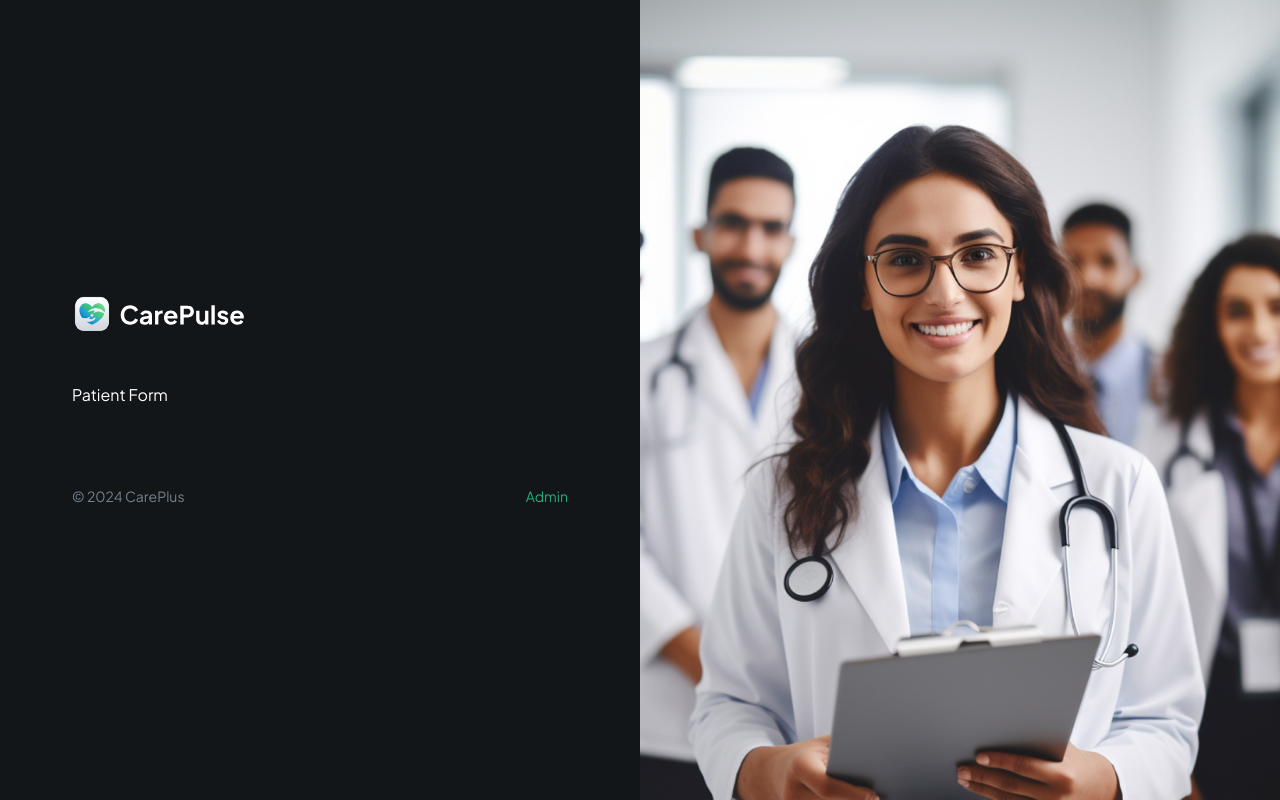
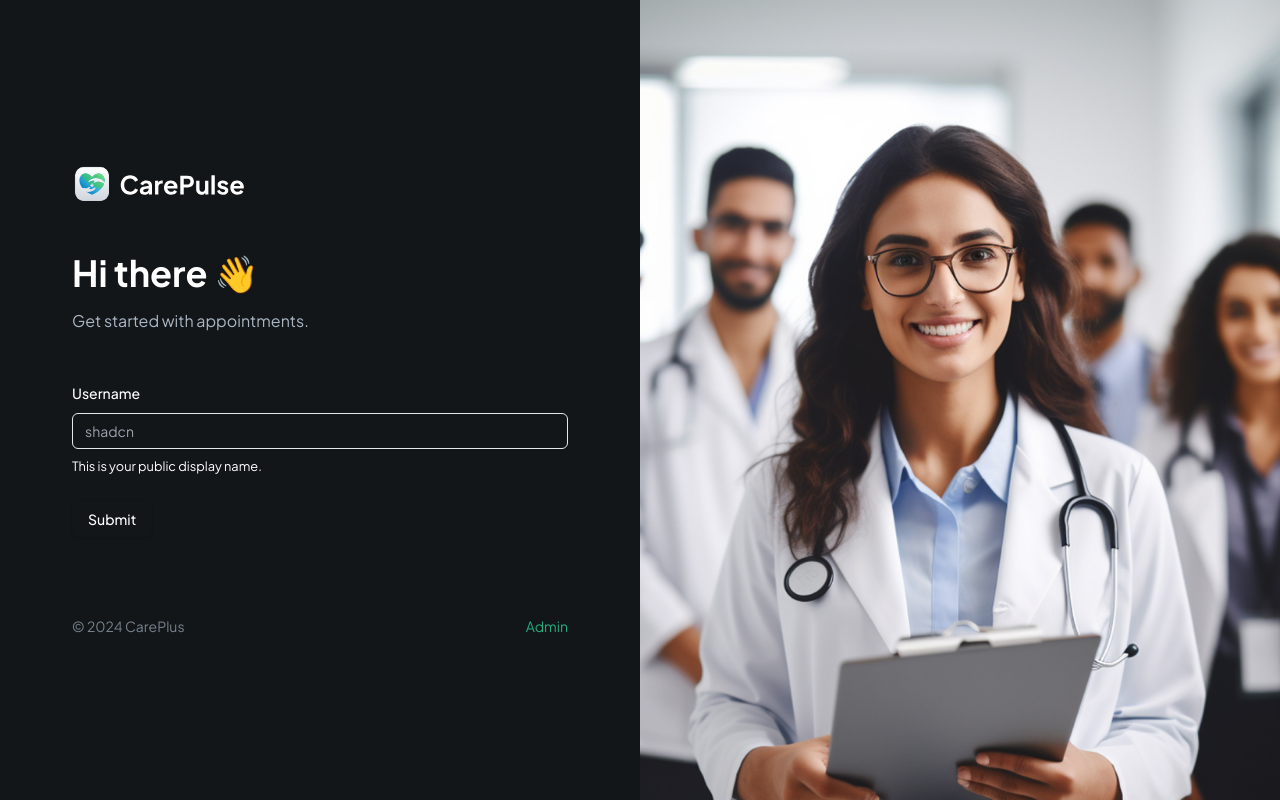
Before and after one commit to Lydia-Ye/healthcare_plus, a Next.js app: page / in a window 1280 px wide. Built offline with nearby package versions, Linux system fonts and the light colour scheme.

Commit message:
implement patient form based on shadcn components

```diff
--- a/components/forms/PatientForm.tsx
+++ b/components/forms/PatientForm.tsx
@@ -1,7 +1,68 @@
-import React from "react";
+"use client";
+
+import { zodResolver } from "@hookform/resolvers/zod";
+import { useForm } from "react-hook-form";
+import { z } from "zod";
+import { Button } from "@/components/ui/button";
+import {
+  Form,
+  FormControl,
+  FormDescription,
+  FormField,
+  FormItem,
+  FormLabel,
+  FormMessage,
+} from "@/components/ui/form";
+import { Input } from "@/components/ui/input";
+
+const formSchema = z.object({
+  username: z.string().min(2, {
+    message: "Username must be at least 2 characters.",
+  }),
+});
 
 const PatientForm = () => {
-  return <div>Patient Form</div>;
+  // 1. Define your form.
+  const form = useForm<z.infer<typeof formSchema>>({
+    resolver: zodResolver(formSchema),
+    defaultValues: {
+      username: "",
+    },
+  });
+
+  // 2. Define a submit handler.
+  function onSubmit(values: z.infer<typeof formSchema>) {
+    // Do something with the form values.
+    // This will be type-safe and validated.
+    console.log(values);
+  }
+  return (
+    <Form {...form}>
+      <form onSubmit={form.handleSubmit(onSubmit)} className="flex-1 space-y-6">
+        <section className="mb-12 space-y-4">
+          <h1 className="header">Hi there 👋</h1>
+          <p className="text-dark-700">Get started with appointments.</p>
+        </section>
+        <FormField
+          control={form.control}
+          name="username"
+          render={({ field }) => (
+            <FormItem>
+              <FormLabel>Username</FormLabel>
+              <FormControl>
+                <Input placeholder="shadcn" {...field} />
+              </FormControl>
+              <FormDescription>
+                This is your public display name.
+              </FormDescription>
+              <FormMessage />
+            </FormItem>
+          )}
+        />
+        <Button type="submit">Submit</Button>
+      </form>
+    </Form>
+  );
 };
 
 export default PatientForm;
--- /dev/null
+++ b/components/ui/form.tsx
@@ -0,0 +1,178 @@
+"use client"
+
+import * as React from "react"
+import * as LabelPrimitive from "@radix-ui/react-label"
+import { Slot } from "@radix-ui/react-slot"
+import {
+  Controller,
+  ControllerProps,
+  FieldPath,
+  FieldValues,
+  FormProvider,
+  useFormContext,
+} from "react-hook-form"
+
+import { cn } from "@/lib/utils"
+import { Label } from "@/components/ui/label"
+
+const Form = FormProvider
+
+type FormFieldContextValue<
+  TFieldValues extends FieldValues = FieldValues,
+  TName extends FieldPath<TFieldValues> = FieldPath<TFieldValues>
+> = {
+  name: TName
+}
+
+const FormFieldContext = React.createContext<FormFieldContextValue>(
+  {} as FormFieldContextValue
+)
+
+const FormField = <
+  TFieldValues extends FieldValues = FieldValues,
+  TName extends FieldPath<TFieldValues> = FieldPath<TFieldValues>
+>({
+  ...props
+}: ControllerProps<TFieldValues, TName>) => {
+  return (
+    <FormFieldContext.Provider value={{ name: props.name }}>
+      <Controller {...props} />
+    </FormFieldContext.Provider>
+  )
+}
+
+const useFormField = () => {
+  const fieldContext = React.useContext(FormFieldContext)
+  const itemContext = React.useContext(FormItemContext)
+  const { getFieldState, formState } = useFormContext()
+
+  const fieldState = getFieldState(fieldContext.name, formState)
+
+  if (!fieldContext) {
+    throw new Error("useFormField should be used within <FormField>")
+  }
+
+  const { id } = itemContext
+
+  return {
+    id,
+    name: fieldContext.name,
+    formItemId: `${id}-form-item`,
+    formDescriptionId: `${id}-form-item-description`,
+    formMessageId: `${id}-form-item-message`,
+    ...fieldState,
+  }
+}
+
+type FormItemContextValue = {
+  id: string
+}
+
+const FormItemContext = React.createContext<FormItemContextValue>(
+  {} as FormItemContextValue
+)
+
+const FormItem = React.forwardRef<
+  HTMLDivElement,
+  React.HTMLAttributes<HTMLDivElement>
+>(({ className, ...props }, ref) => {
+  const id = React.useId()
+
+  return (
+    <FormItemContext.Provider value={{ id }}>
+      <div ref={ref} className={cn("space-y-2", className)} {...props} />
+    </FormItemContext.Provider>
+  )
+})
+FormItem.displayName = "FormItem"
+
+const FormLabel = React.forwardRef<
+  React.ElementRef<typeof LabelPrimitive.Root>,
+  React.ComponentPropsWithoutRef<typeof LabelPrimitive.Root>
+>(({ className, ...props }, ref) => {
+  const { error, formItemId } = useFormField()
+
+  return (
+    <Label
+      ref={ref}
+      className={cn(error && "text-destructive", className)}
+      htmlFor={formItemId}
+      {...props}
+    />
+  )
+})
+FormLabel.displayName = "FormLabel"
+
+const FormControl = React.forwardRef<
+  React.ElementRef<typeof Slot>,
+  React.ComponentPropsWithoutRef<typeof Slot>
+>(({ ...props }, ref) => {
+  const { error, formItemId, formDescriptionId, formMessageId } = useFormField()
+
+  return (
+    <Slot
+      ref={ref}
+      id={formItemId}
+      aria-describedby={
+        !error
+          ? `${formDescriptionId}`
+          : `${formDescriptionId} ${formMessageId}`
+      }
+      aria-invalid={!!error}
+      {...props}
+    />
+  )
+})
+FormControl.displayName = "FormControl"
+
+const FormDescription = React.forwardRef<
+  HTMLParagraphElement,
+  React.HTMLAttributes<HTMLParagraphElement>
+>(({ className, ...props }, ref) => {
+  const { formDescriptionId } = useFormField()
+
+  return (
+    <p
+      ref={ref}
+      id={formDescriptionId}
+      className={cn("text-[0.8rem] text-muted-foreground", className)}
+      {...props}
+    />
+  )
+})
+FormDescription.displayName = "FormDescription"
+
+const FormMessage = React.forwardRef<
+  HTMLParagraphElement,
+  React.HTMLAttributes<HTMLParagraphElement>
+>(({ className, children, ...props }, ref) => {
+  const { error, formMessageId } = useFormField()
+  const body = error ? String(error?.message) : children
+
+  if (!body) {
+    return null
+  }
+
+  return (
+    <p
+      ref={ref}
+      id={formMessageId}
+      className={cn("text-[0.8rem] font-medium text-destructive", className)}
+      {...props}
+    >
+      {body}
+    </p>
+  )
+})
+FormMessage.displayName = "FormMessage"
+
+export {
+  useFormField,
+  Form,
+  FormItem,
+  FormLabel,
+  FormControl,
+  FormDescription,
+  FormMessage,
+  FormField,
+}
--- /dev/null
+++ b/components/ui/input.tsx
@@ -0,0 +1,22 @@
+import * as React from "react"
+
+import { cn } from "@/lib/utils"
+
+const Input = React.forwardRef<HTMLInputElement, React.ComponentProps<"input">>(
+  ({ className, type, ...props }, ref) => {
+    return (
+      <input
+        type={type}
+        className={cn(
+          "flex h-9 w-full rounded-md border border-input bg-transparent px-3 py-1 text-base shadow-sm transition-colors file:border-0 file:bg-transparent file:text-sm file:font-medium file:text-foreground placeholder:text-muted-foreground focus-visible:outline-none focus-visible:ring-1 focus-visible:ring-ring disabled:cursor-not-allowed disabled:opacity-50 md:text-sm",
+          className
+        )}
+        ref={ref}
+        {...props}
+      />
+    )
+  }
+)
+Input.displayName = "Input"
+
+export { Input }
--- /dev/null
+++ b/components/ui/label.tsx
@@ -0,0 +1,26 @@
+"use client"
+
+import * as React from "react"
+import * as LabelPrimitive from "@radix-ui/react-label"
+import { cva, type VariantProps } from "class-variance-authority"
+
+import { cn } from "@/lib/utils"
+
+const labelVariants = cva(
+  "text-sm font-medium leading-none peer-disabled:cursor-not-allowed peer-disabled:opacity-70"
+)
+
+const Label = React.forwardRef<
+  React.ElementRef<typeof LabelPrimitive.Root>,
+  React.ComponentPropsWithoutRef<typeof LabelPrimitive.Root> &
+    VariantProps<typeof labelVariants>
+>(({ className, ...props }, ref) => (
+  <LabelPrimitive.Root
+    ref={ref}
+    className={cn(labelVariants(), className)}
+    {...props}
+  />
+))
+Label.displayName = LabelPrimitive.Root.displayName
+
+export { Label }
```
